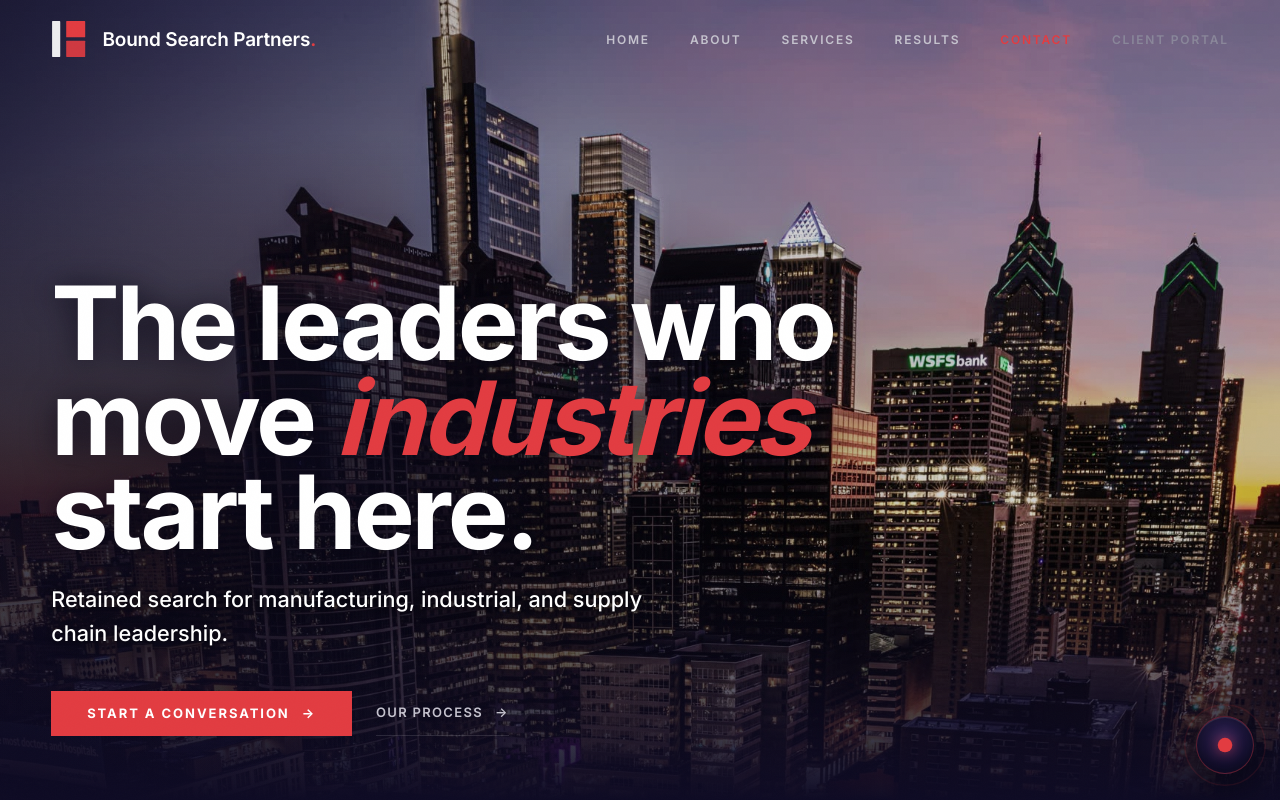
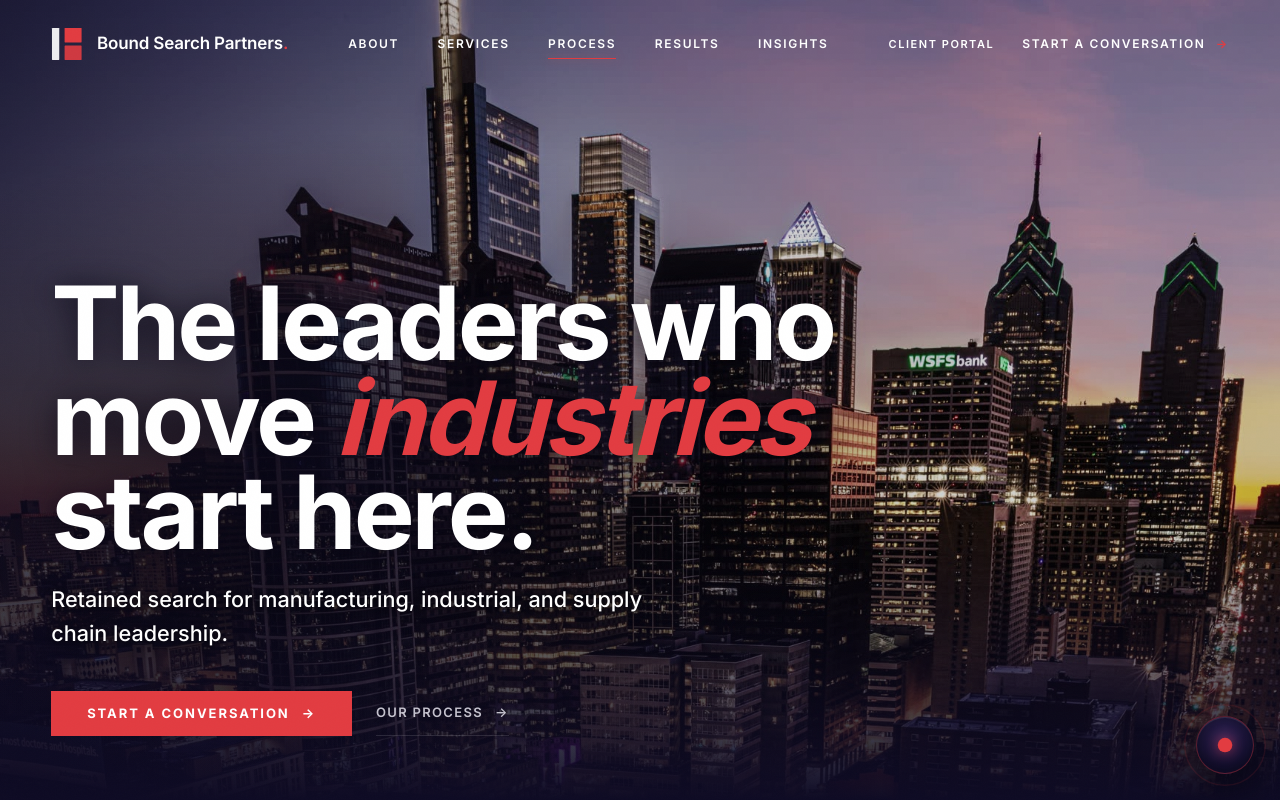
Before and after one commit to rc562/bound-search-partners, a React (Vite) app: page / in a window 1280 px wide. Shown: the top 800 px of the page. Built offline with nearby package versions, Linux system fonts and the light colour scheme.

Commit message:
Desktop nav: two directions behind navVariant (default 'a' Quiet glass); mobile nav unchanged

```diff
--- a/src/App.jsx
+++ b/src/App.jsx
@@ -117,6 +117,96 @@ const ADVISORIES = [
 const LinkedInMark = ({ size = 16 }) => <svg width={size} height={size} viewBox="0 0 24 24" fill="currentColor" aria-hidden="true"><path d="M20.45 20.45h-3.56v-5.57c0-1.33-.02-3.04-1.85-3.04-1.85 0-2.13 1.45-2.13 2.94v5.67H9.35V9h3.41v1.56h.05c.48-.9 1.64-1.85 3.37-1.85 3.6 0 4.27 2.37 4.27 5.46v6.28zM5.34 7.43a2.06 2.06 0 110-4.13 2.06 2.06 0 010 4.13zM7.12 20.45H3.56V9h3.56v11.45zM22.22 0H1.77C.79 0 0 .77 0 1.73v20.54C0 23.23.79 24 1.77 24h20.45c.98 0 1.78-.77 1.78-1.73V1.73C24 .77 23.2 0 22.22 0z"/></svg>;
 const Numero = ({ n, size = 1.45 }) => <span><span style={{ fontSize: `${size}em`, lineHeight: 1, verticalAlign: "-.05em" }}>№</span> {n}</span>;
 
+/* ---------- Desktop nav ----------
+   Two directions behind one switch. 'a' = Quiet glass, 'b' = Floating pill.
+   Mobile nav (below) is untouched and renders at <= 768px regardless of this setting. */
+const navVariant = "a";
+const DNAV = [["about", "About"], ["services", "Services"], ["process", "Process"], ["results", "Results"], ["insights", "Insights"]];
+const DNAV_CSS = `
+.dn a{color:inherit;text-decoration:none}
+.dn a:focus-visible,.dn button:focus-visible{outline:2px solid #E23C41;outline-offset:4px;border-radius:4px}
+.dn-link{position:relative;font-size:12px;font-weight:600;letter-spacing:.14em;text-transform:uppercase;color:var(--text-secondary);transition:color .3s var(--ease-signature);white-space:nowrap}
+.dn-link:hover,.dn-link[aria-current="true"]{color:#fff}
+.dn-cta{display:inline-flex;align-items:center;gap:10px;font-size:12px;font-weight:600;letter-spacing:.14em;text-transform:uppercase;color:#fff;white-space:nowrap}
+.dn-cta .dn-arrow{display:inline-block;color:#E23C41;transition:transform .4s var(--ease-signature)}
+.dn-cta:hover .dn-arrow,.dn-cta:focus-visible .dn-arrow{transform:translateX(4px)}
+.dn-sub{font-size:11px;font-weight:600;letter-spacing:.14em;text-transform:uppercase;color:var(--text-muted);white-space:nowrap;transition:color .3s}
+.dn-sub:hover{color:#fff}
+.dn-pill-link{position:relative;padding:10px 14px;border-radius:99px;font-size:12px;font-weight:600;letter-spacing:.08em;color:var(--text-secondary);transition:color .3s var(--ease-signature),background .3s var(--ease-signature)}
+.dn-pill-link:hover{color:#fff;background:rgba(255,255,255,.06)}
+.dn-pill-link[aria-current="true"]{color:#fff}
+.dn-dot{position:absolute;left:50%;bottom:3px;width:4px;height:4px;margin-left:-2px;border-radius:50%;background:#E23C41;box-shadow:0 0 8px rgba(226,60,65,.8);transform:scale(0);transition:transform .4s var(--ease-signature)}
+.dn-pill-link[aria-current="true"] .dn-dot{transform:scale(1)}
+.dn-pill-cta{display:inline-flex;align-items:center;gap:8px;padding:10px 18px;border-radius:99px;background:#E23C41;color:#fff;font-size:12px;font-weight:600;letter-spacing:.08em;white-space:nowrap;transition:background .3s}
+.dn-pill-cta:hover{background:var(--red-hover)}
+@media (prefers-reduced-motion:reduce){.dn,.dn *{transition:none!important;animation:none!important}}
+`;
+function useActiveSection(ids) {
+  const [active, setActive] = React.useState(null);
+  React.useEffect(() => {
+    const h = () => {
+      const line = window.innerHeight * 0.35; let cur = null;
+      for (const id of ids) { const el = document.getElementById(id); if (el && el.getBoundingClientRect().top <= line) cur = id; }
+      setActive(cur);
+    };
+    h(); window.addEventListener("scroll", h, { passive: true }); window.addEventListener("resize", h);
+    return () => { window.removeEventListener("scroll", h); window.removeEventListener("resize", h); };
+  }, []);
+  return active;
+}
+function DesktopNav({ go }) {
+  const w = useWidth();
+  const [scrolled, setScrolled] = React.useState(false);
+  React.useEffect(() => { const h = () => setScrolled(window.scrollY > 40); h(); window.addEventListener("scroll", h, { passive: true }); return () => window.removeEventListener("scroll", h); }, []);
+  const active = useActiveSection([...DNAV.map(([id]) => id), "contact"]);
+  const nav = (id) => (e) => { e.preventDefault(); go(id); };
+  const mark = <a href="#home" onClick={nav("home")} aria-label="Bound Search Partners, back to top" style={{ display: "flex" }}><BrandMark size={navVariant === "b" ? 30 : 34} lockup={navVariant === "a" ? w > 1100 : w > 1240} /></a>;
+  if (navVariant === "b") return (
+    <nav aria-label="Primary" className="dn" style={{ position: "fixed", top: 0, left: 0, right: 0, zIndex: 1000, display: "flex", justifyContent: "center", pointerEvents: "none" }}>
+      <style>{DNAV_CSS}</style>
+      <div style={{ pointerEvents: "auto", marginTop: scrolled ? 14 : 22, width: scrolled ? "min(980px, calc(100% - 48px))" : "calc(100% - 2 * var(--gutter))", maxWidth: scrolled ? 980 : 1400, display: "flex", alignItems: "center", justifyContent: "space-between", gap: 20, padding: scrolled ? "8px 8px 8px 20px" : "10px 0", borderRadius: 99, background: scrolled ? "rgba(14,11,36,.72)" : "rgba(14,11,36,0)", backdropFilter: scrolled ? "blur(18px) saturate(140%)" : "none", WebkitBackdropFilter: scrolled ? "blur(18px) saturate(140%)" : "none", border: `1px solid ${scrolled ? "rgba(255,255,255,.1)" : "rgba(255,255,255,0)"}`, boxShadow: scrolled ? "0 18px 50px rgba(0,0,0,.45), inset 0 1px 0 rgba(255,255,255,.06)" : "none", transition: "all .6s var(--ease-signature)" }}>
+        {mark}
+        <div style={{ display: "flex", alignItems: "center", gap: 2 }}>
+          {DNAV.map(([id, label]) => <a key={id} href={`#${id}`} onClick={nav(id)} className="dn-pill-link" aria-current={active === id ? "true" : undefined}>{label}<span className="dn-dot" aria-hidden="true" /></a>)}
+        </div>
+        <div style={{ display: "flex", alignItems: "center", gap: 16 }}>
+          {w > 1100 && <a href="/portal.html" className="dn-sub">Client portal</a>}
+          <a href="#contact" onClick={nav("contact")} className="dn-pill-cta">Start a conversation <span aria-hidden="true">→</span></a>
+        </div>
+      </div>
+    </nav>
+  );
+  return <QuietGlass go={go} scrolled={scrolled} active={active} nav={nav} mark={mark} w={w} />;
+}
+function QuietGlass({ scrolled, active, nav, mark, w }) {
+  const linksRef = React.useRef(null);
+  const [hover, setHover] = React.useState(null);
+  const [bar, setBar] = React.useState({ left: 0, width: 0, on: false });
+  const target = hover || (DNAV.some(([id]) => id === active) ? active : null);
+  React.useLayoutEffect(() => {
+    const box = linksRef.current; if (!box) return;
+    const el = target && box.querySelector(`[data-id="${target}"]`);
+    if (!el) { setBar((b) => ({ ...b, on: false })); return; }
+    setBar({ left: el.offsetLeft, width: el.offsetWidth, on: true });
+  }, [target, w]);
+  return (
+    <nav aria-label="Primary" className="dn" style={{ position: "fixed", top: 0, left: 0, width: "100%", zIndex: 1000, height: scrolled ? 64 : 88, display: "flex", alignItems: "center", background: scrolled ? "rgba(14,11,36,.78)" : "rgba(14,11,36,0)", backdropFilter: scrolled ? "blur(18px) saturate(140%)" : "none", WebkitBackdropFilter: scrolled ? "blur(18px) saturate(140%)" : "none", borderBottom: `1px solid ${scrolled ? "rgba(255,255,255,.07)" : "rgba(255,255,255,0)"}`, transition: "height .5s var(--ease-signature), background .5s var(--ease-signature), border-color .5s" }}>
+      <style>{DNAV_CSS}</style>
+      <Wrap style={{ width: "100%", display: "flex", alignItems: "center", justifyContent: "space-between", gap: 32 }}>
+        {mark}
+        <div ref={linksRef} onMouseLeave={() => setHover(null)} style={{ position: "relative", display: "flex", alignItems: "center", gap: "clamp(1.75rem,3vw,3rem)" }}>
+          {DNAV.map(([id, label]) => <a key={id} data-id={id} href={`#${id}`} onClick={nav(id)} onMouseEnter={() => setHover(id)} onFocus={() => setHover(id)} onBlur={() => setHover(null)} className="dn-link" aria-current={active === id ? "true" : undefined} style={{ padding: "8px 0" }}>{label}</a>)}
+          <span aria-hidden="true" style={{ position: "absolute", bottom: 0, height: 1, left: bar.left, width: bar.width, background: "#E23C41", boxShadow: "0 0 10px rgba(226,60,65,.6)", opacity: bar.on ? 1 : 0, transition: "left .5s var(--ease-signature), width .5s var(--ease-signature), opacity .3s" }} />
+        </div>
+        <div style={{ display: "flex", alignItems: "center", gap: 28 }}>
+          {w > 1100 && <a href="/portal.html" className="dn-sub">Client portal</a>}
+          <a href="#contact" onClick={nav("contact")} className="dn-cta" aria-current={active === "contact" ? "true" : undefined}>Start a conversation <span className="dn-arrow" aria-hidden="true">→</span></a>
+        </div>
+      </Wrap>
+    </nav>
+  );
+}
+
 /* ---------- Nav ---------- */
 function Nav({ go }) {
   const w = useWidth(); const mobile = w <= 768;
@@ -128,6 +218,7 @@ function Nav({ go }) {
     const h = () => { const y = window.scrollY; setScrolled(y > 60); setHidden(!mobile && y > 200); if (y > 200) setNavOpen(false); };
     h(); window.addEventListener("scroll", h, { passive: true }); return () => window.removeEventListener("scroll", h);
   }, [mobile]);
+  if (!mobile) return <DesktopNav go={go} />;
   const glass = mobile && scrolled;
   return (
     <React.Fragment>
```
